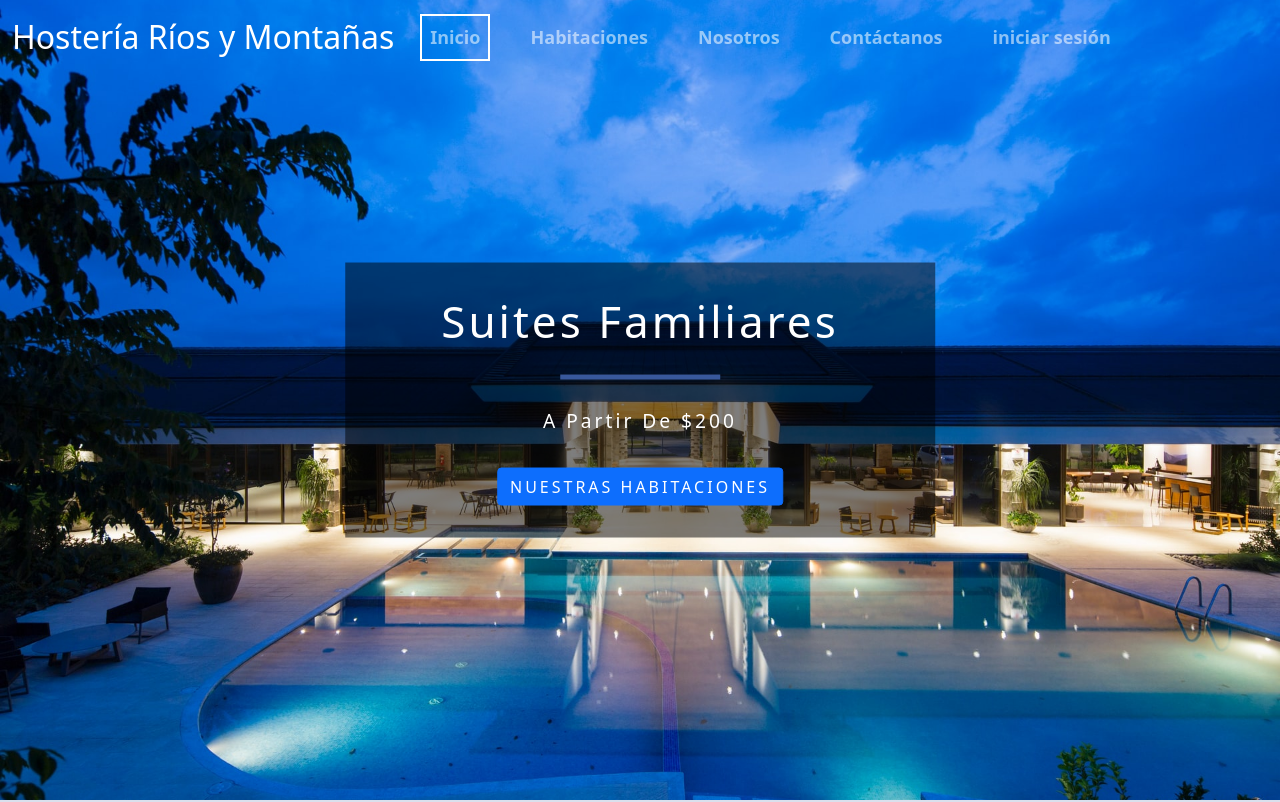
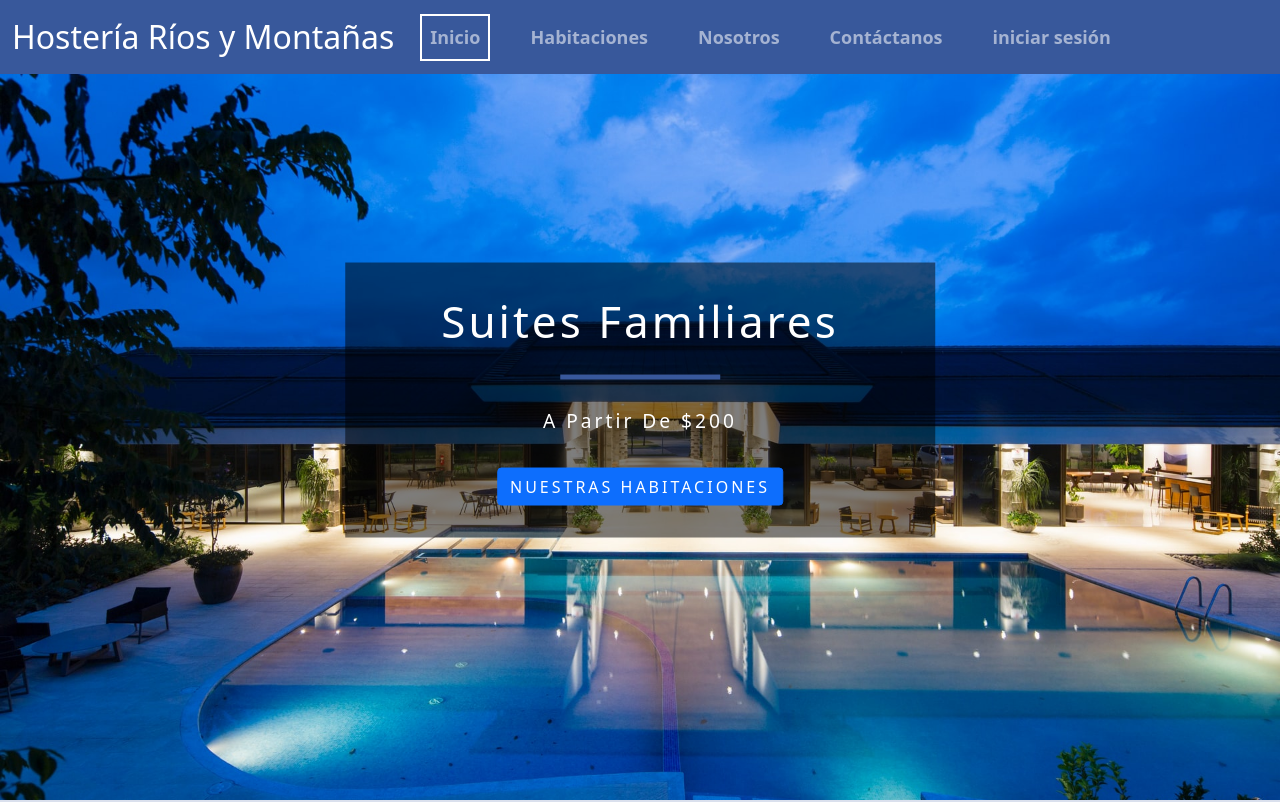
Before and after one commit to scarletespinozaMoreno/my-app, a React (Create React App) app: page / in a window 1280 px wide. Shown: the top 802 px of the page. Built offline with nearby package versions, Linux system fonts and the light colour scheme.

Commit message:
corrigiendo color navbar

```diff
--- a/src/App.css
+++ b/src/App.css
@@ -127,9 +127,9 @@ h6 {
   -ms-transition: .5s linear;
   -o-transition: .5s linear;
 }
-.bg-transparent.scrolled {
+.navbar {
   background-color:  #38589b!important;
-  transition:500ms ease;
+
 }
 
 .navbar-brand{
--- a/src/components/Navbar.jsx
+++ b/src/components/Navbar.jsx
@@ -12,7 +12,7 @@ jquery(window).scroll(function() {
 const Navbar = () => {
     return (
     <>
-        <nav className="navbar navbar-expand-sm navbar-dark bg-transparent py-2 fixed-top">
+        <nav className="navbar navbar-expand-sm navbar-dark py-2 fixed-top">
             <div className="container-fluid ">
                 <span className="navbar-brand font-weight-bolder">Hostería Ríos y Montañas</span>
                 <a href="void(0)" className="navbar-toggler border-0" data-toggle="collapse" data-target="#navbarSupportedContent" aria-controls="navbarSupportedContent" aria-expanded="false" aria-label="Toggle navigation">
```
